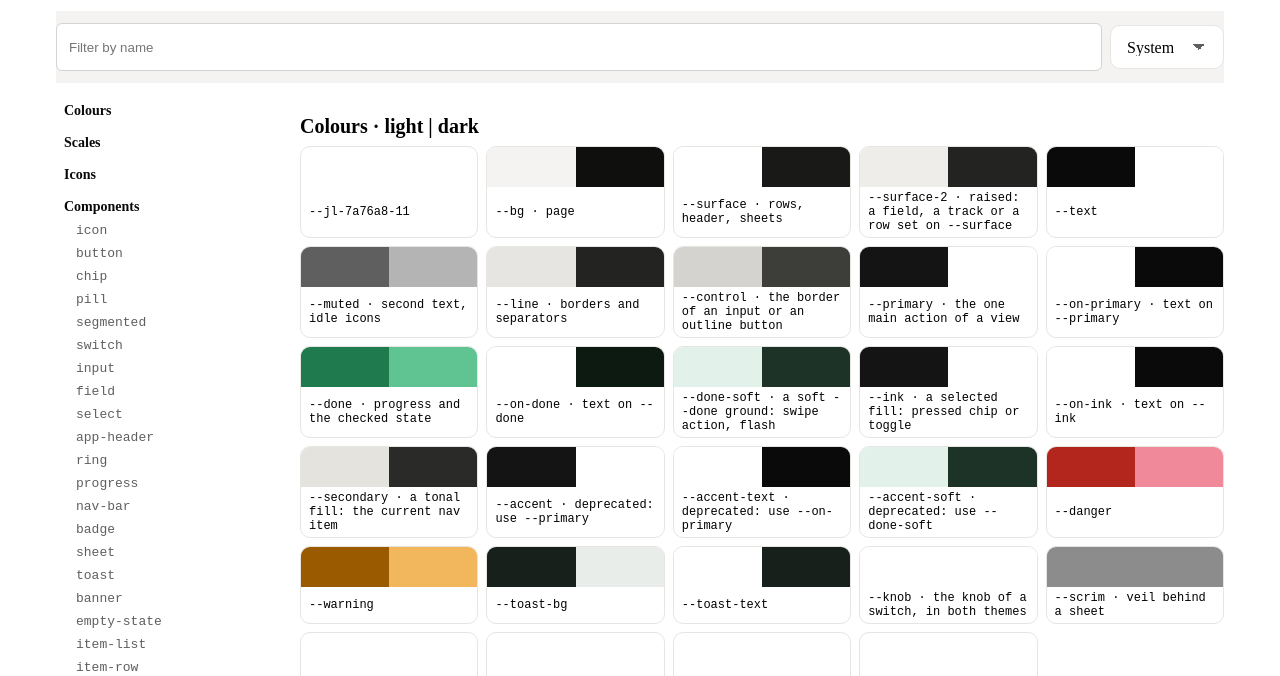
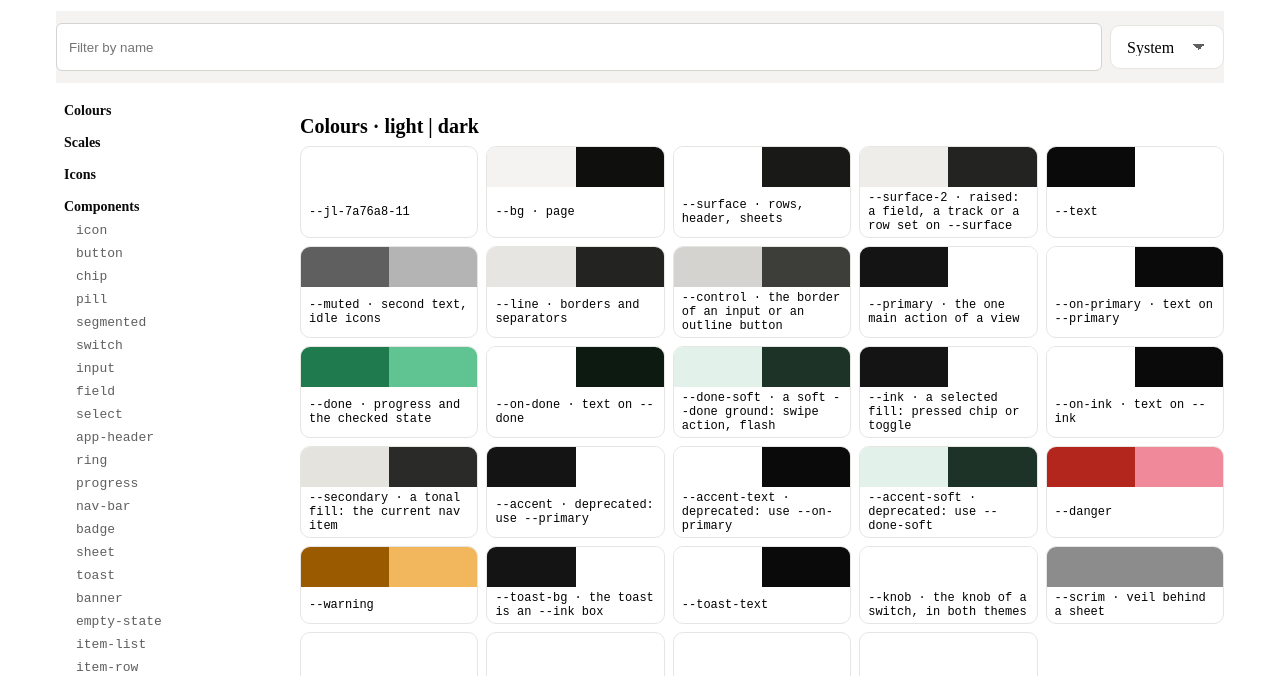
Before and after one commit to Gekyzo/pwa-design-system, a website with bundled scripts: page index.html in a window 1280 px wide. Shown: the part 110-786 px from the top of the page. Built offline with nearby package versions, Linux system fonts and the light colour scheme; files whose address does not match are found by name.

Commit message:
Draw the toast in the ink roles
The 0.7.0 entry says the toast is an ink box, as in Ledger, but
--toast-bg and --toast-text still held the green-black values of 0.6.0.

Both tokens now reference --ink and --on-ink, so the toast follows the
ink role in both themes and in any app that changes it. A test checks
both references.

```diff
--- a/design-system.css
+++ b/design-system.css
@@ -33,8 +33,8 @@
     --accent-soft: var(--done-soft); /* deprecated: use --done-soft */
     --danger: light-dark(#b3261e, #f08a9b);
     --warning: light-dark(#9a5b00, #f2b65c);
-    --toast-bg: light-dark(#17201b, #e8ede9);
-    --toast-text: light-dark(#ffffff, #17201b);
+    --toast-bg: var(--ink); /* the toast is an --ink box */
+    --toast-text: var(--on-ink);
     --knob: #ffffff; /* the knob of a switch, in both themes */
     --scrim: rgb(0 0 0 / 0.45); /* veil behind a sheet */
 
```
Also changed, not shown: tests/design-system.test.js (+5 -0 lines), CHANGELOG.md.
